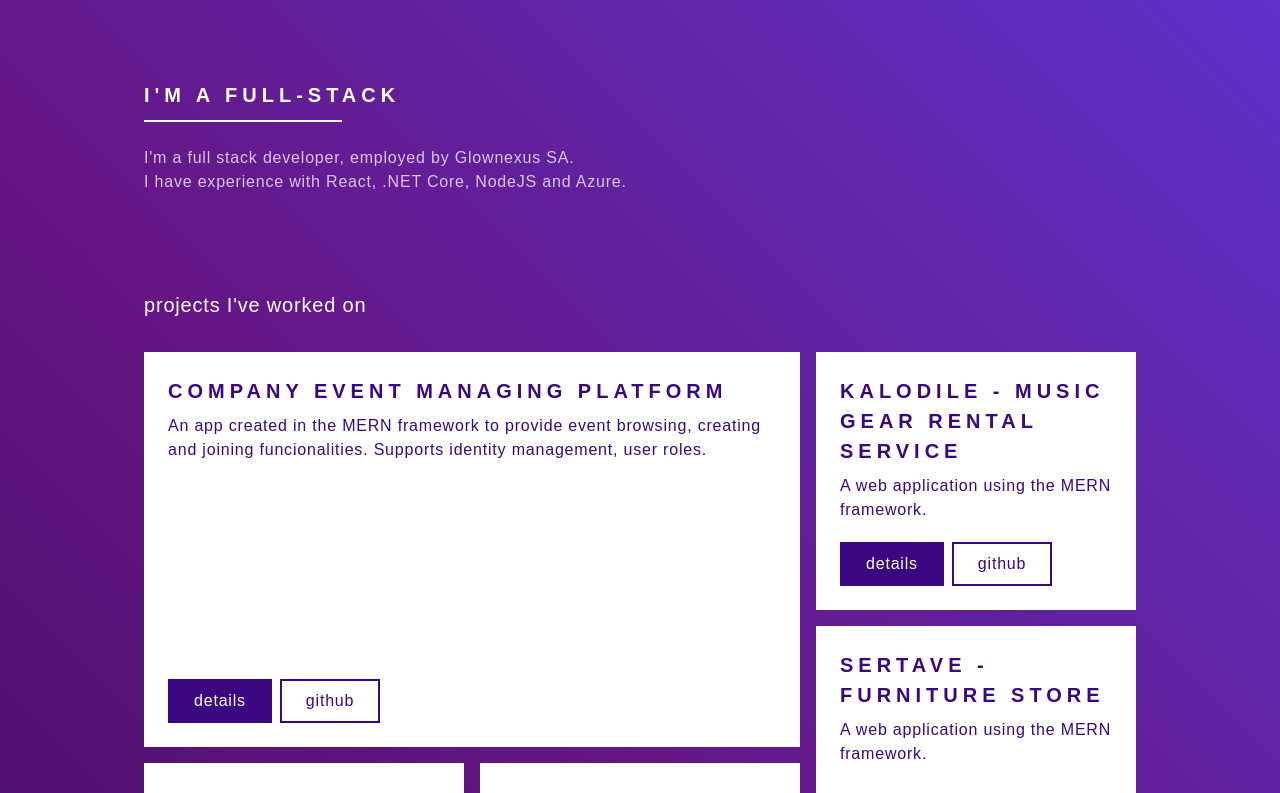
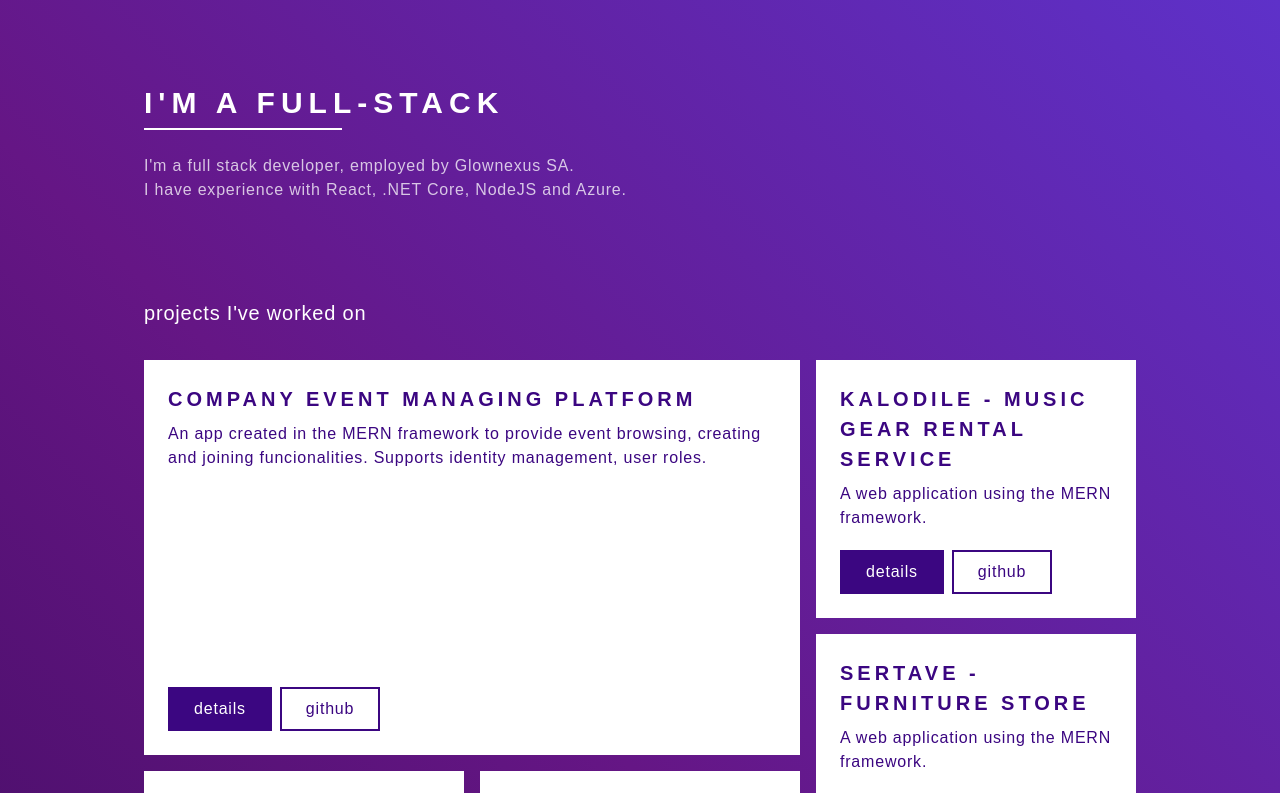
Before and after one commit to danielagg/personal-website-ts, a React (Create React App) app: page / in a window 1280 px wide. Shown: the top 793 px of the page. Built offline with nearby package versions, Linux system fonts and the light colour scheme.

Commit message:
Width alignments

```diff
--- a/src/components/Landing/LandingHeader.tsx
+++ b/src/components/Landing/LandingHeader.tsx
@@ -22,12 +22,15 @@ const LandingHeader = () => {
   return (
     <div className="mt-4 lg:mt-16">
       <div style={{ height: "2em" }}>
-        <h1 className="typed-intro moveInFromLeftAnimation relative text-xl inline-block font-raleway-black text-white uppercase wide-letter-spacing">
+        <h1 className="typed-intro moveInFromLeftAnimation relative lg:text-3xl text-lg inline-block font-raleway-black text-white uppercase wide-letter-spacing">
           Daniel Agg
         </h1>
       </div>
 
-      <hr className="bg-white w-1/5 border-0 mt-2" style={{ height: "2px" }} />
+      <hr
+        className="bg-white w-1/5 border-0 lg:mt-4 mt-2"
+        style={{ height: "2px" }}
+      />
       <div className="text-white mt-6 opacity-75 moveInFromTopAnimation">
         <p>I'm a full stack developer, employed by Glownexus SA.</p>
         <p className="mt-2 lg:mt-0">
--- a/src/styles/main.css
+++ b/src/styles/main.css
@@ -38,5 +38,5 @@
 }
 
 .wide-letter-spacing {
-  letter-spacing: 0.25em;
+  letter-spacing: 0.2em;
 }
```
